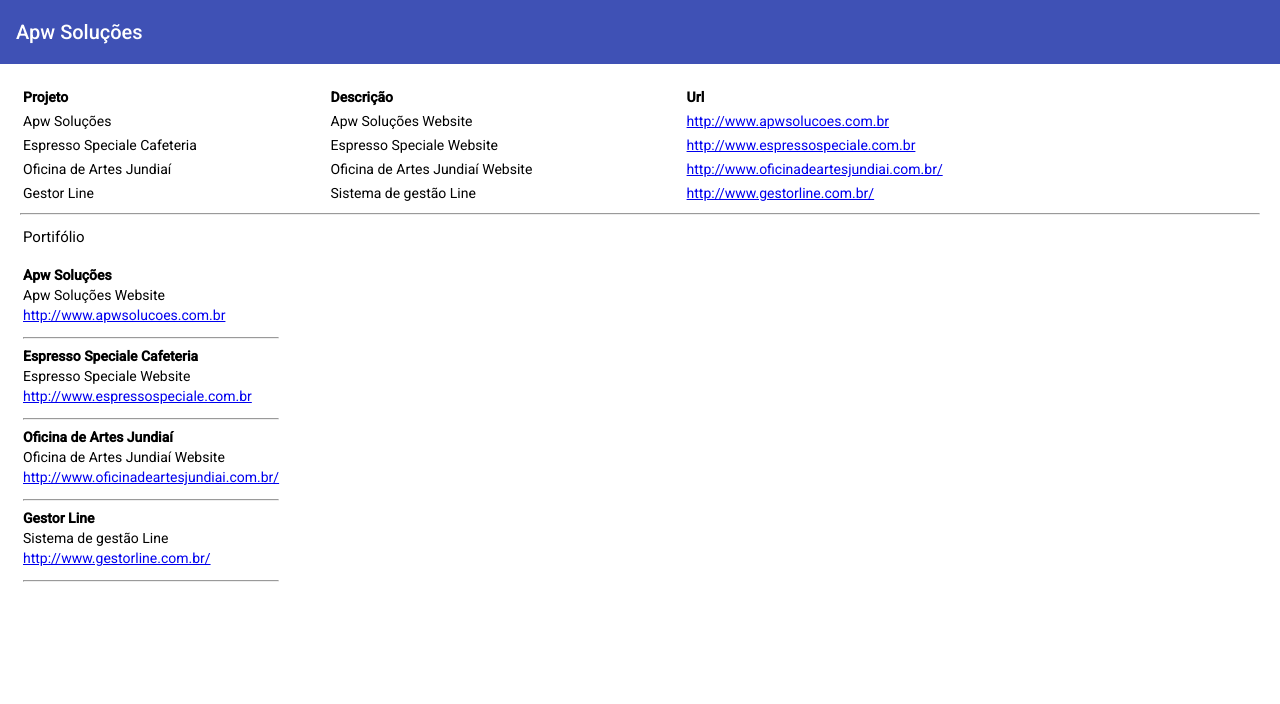
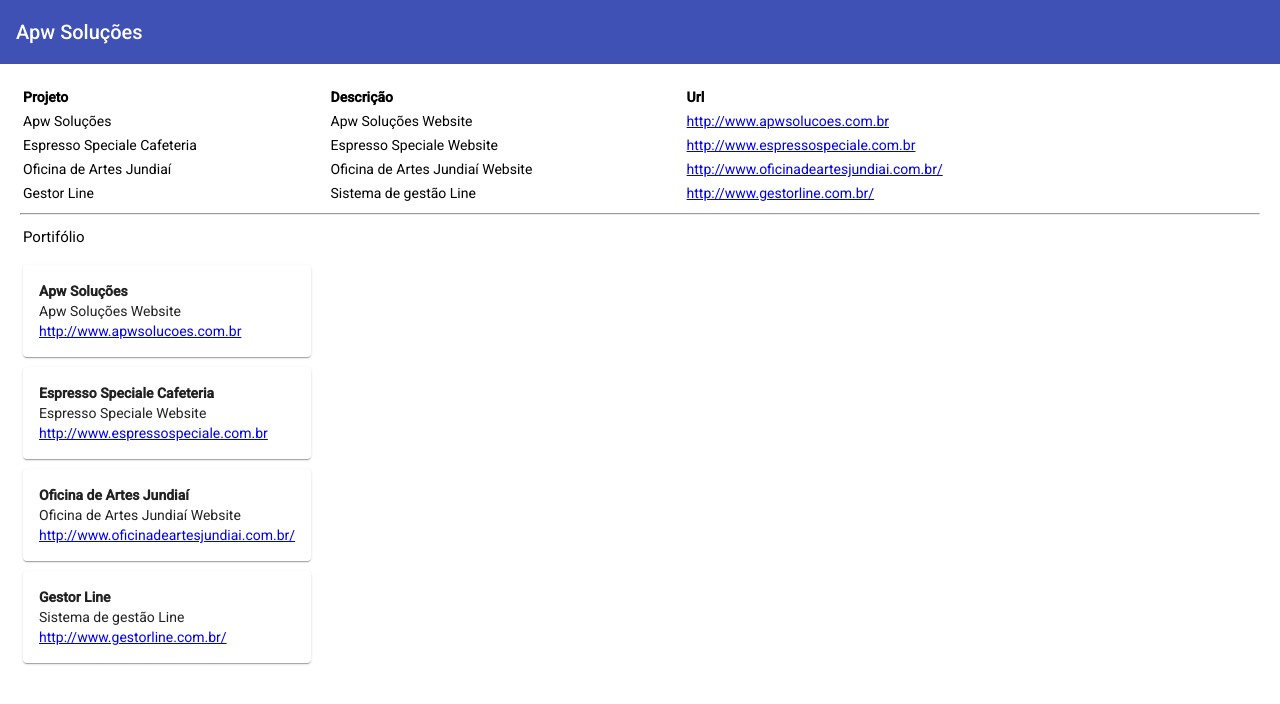
Before and after one commit to apwsolucoes/Apw.Solucoes.Web, an Angular app in the folder src/: page / in a window 1280 px wide. Shown: the top 704 px of the page. Built offline with nearby package versions, Linux system fonts and the light colour scheme.

Commit message:
PortifolioService

```diff
--- a/src/src/app/app.module.ts
+++ b/src/src/app/app.module.ts
@@ -8,6 +8,7 @@
 import { PortifolioViewComponent } from './pages/portifolio/portifolio-view/portifolio-view.component';
 import { BrowserAnimationsModule } from '@angular/platform-browser/animations';
 import { MatToolbarModule } from '@angular/material/toolbar';
+import { MatCardModule } from '@angular/material/card';
 
 @NgModule({
   declarations: [
@@ -22,6 +23,7 @@
     FormsModule,
     BrowserAnimationsModule,
     MatToolbarModule,
+    MatCardModule,
   ],
   providers: [],
   bootstrap: [AppComponent],
--- a/src/src/app/components/home/home.component.html
+++ b/src/src/app/components/home/home.component.html
@@ -19,17 +19,16 @@
   <tr>
     <td>
       <h4>Portifólio</h4>
-      <div *ngFor="let portifolio of portifolioList">
-        <p (click)="onSelect(portifolio)" class="pover">
-          <b>{{ portifolio.name }}</b
-          ><br />
-          {{ portifolio.description }}<br />
-          <a href="{{ portifolio.url }}" target="_blank">{{
-            portifolio.url
-          }}</a>
-        </p>
-        <hr />
-      </div>
+      <mat-card
+        *ngFor="let portifolio of portifolioList"
+        class="portifolio-card"
+        (click)="onSelect(portifolio)"
+      >
+        <b>{{ portifolio.name }}</b
+        ><br />
+        {{ portifolio.description }}<br />
+        <a href="{{ portifolio.url }}" target="_blank">{{ portifolio.url }}</a>
+      </mat-card>
     </td>
     <td>&nbsp;&nbsp;&nbsp;&nbsp;&nbsp;</td>
     <td style="vertical-align: text-top">
--- a/src/src/app/components/home/home.component.scss
+++ b/src/src/app/components/home/home.component.scss
@@ -6,6 +6,7 @@
   text-align: left;
 }
 
-.pover {
+.portifolio-card {
   cursor: pointer;
+  margin-top: 10px;
 }
--- a/src/src/app/components/home/home.component.ts
+++ b/src/src/app/components/home/home.component.ts
@@ -1,5 +1,5 @@
-import { Component } from '@angular/core';
-import { portifolioMock } from 'src/app/pages/portifolio/shared/models/portifolio.mock';
+import { Component, OnInit } from '@angular/core';
+import { PortifolioService } from 'src/app/pages/portifolio/shared/portifolio.service';
 import { IPortifolio } from '../../pages/portifolio/shared/models/portifolio.model';
 
 @Component({
@@ -7,11 +7,21 @@
   templateUrl: './home.component.html',
   styleUrls: ['./home.component.scss'],
 })
-export class HomeComponent {
-  portifolioList = portifolioMock;
+export class HomeComponent implements OnInit {
+  portifolioList: IPortifolio[] = [];
   selectedPortifolio: IPortifolio;
 
-  onSelect(portifolio: IPortifolio){
+  constructor(private portifolioService: PortifolioService) {}
+
+  ngOnInit(): void {
+    this.getPortifolio();
+  }
+
+  onSelect(portifolio: IPortifolio) {
     this.selectedPortifolio = portifolio;
   }
+
+  getPortifolio(): void {
+    this.portifolioList = this.portifolioService.getPortifolio();
+  }
 }
--- /dev/null
+++ b/src/src/app/pages/portifolio/shared/portifolio.service.ts
@@ -0,0 +1,14 @@
+import { Injectable } from '@angular/core';
+import { portifolioMock } from './models/portifolio.mock';
+import { IPortifolio } from './models/portifolio.model';
+
+
+@Injectable({
+  providedIn: 'root'
+})
+export class PortifolioService {
+
+  getPortifolio(): IPortifolio[]{
+    return portifolioMock;
+  }
+}
```
Also changed, not shown: src/documents/Apw.Solucoes.Web.Notes.txt.
